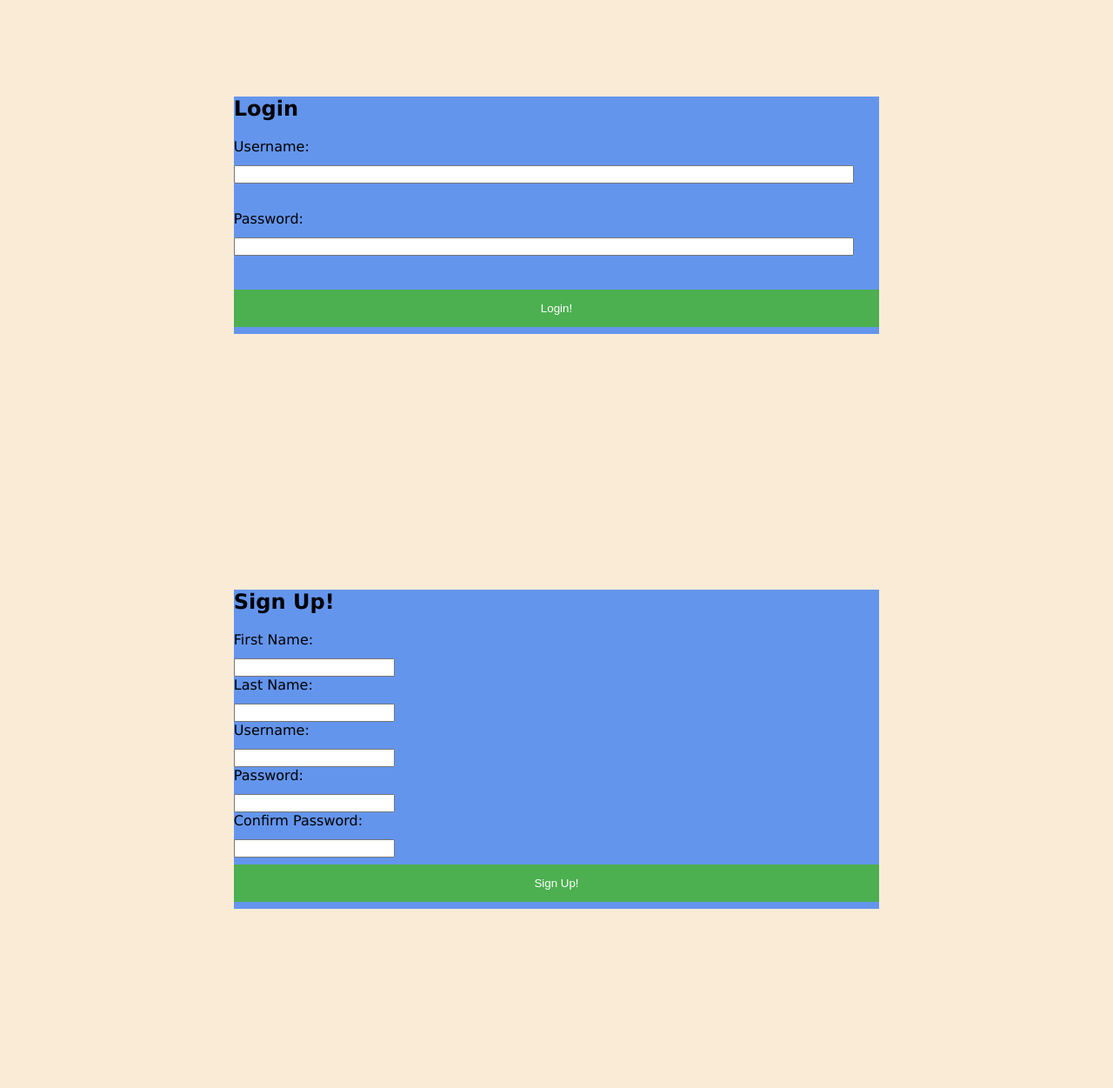
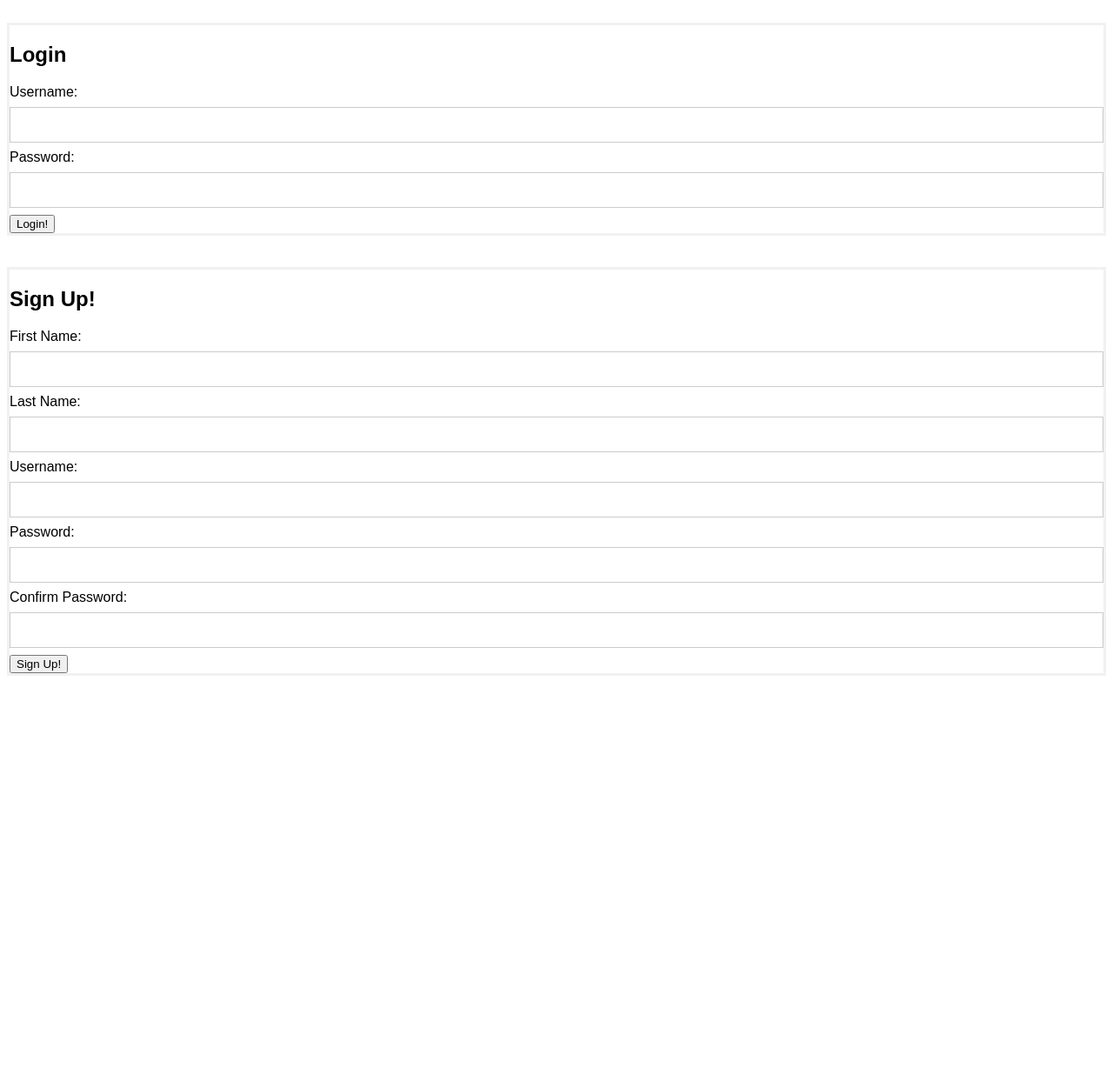
Before and after one commit to Webb-Avery/nodeProject, a web app: file public/login.html in a window 1280 px wide. Shown: the whole page at 87% size. After the commit the page ends 777 px from the top, so only its background shows below. Run offline with its HTML, style and script files only (its server is not run), Linux system fonts and the light colour scheme.

Commit message:
adding new login

```diff
--- a/public/login.html
+++ b/public/login.html
@@ -11,25 +11,25 @@
     <body>
 <br>
 
-        <form method="post" class="modal" action="/login">
-            <div class="modal-content">
+        <form method="post" action="/login">
+            <div>
 
              <h2>Login</h2>
 
             <label> Username: </label>
-            <input class="input" type="text" id="username" name="username"></input>
+            <input type="text" id="username" name="username"></input>
             <br />
 
             <label> Password: </label>
-            <input class="input" type="text" id="password" name="password"></input>
+            <input type="text" id="password" name="password"></input>
             <br />
 
             <input class="submit" type="submit" value="Login!">
         </div>
         </form>
 <br /> <br>
-        <form method="post" class="modal"action="/addUser">
-            <div class="modal-content">
+        <form method="post" action="/addUser">
+            <div>
             <h2> Sign Up! </h2>
 
             <label> First Name: </label>
--- a/public/main.css
+++ b/public/main.css
@@ -1,42 +1,62 @@
-body {
-	background: antiquewhite;
-	margin: 15px;
-	padding: .5%;
-	border-radius: 13px;
+
+body {font-family: Arial, Helvetica, sans-serif;}
+form {border: 3px solid #f1f1f1;}
+
+input[type=text], input[type=password] {
+    width: 100%;
+    padding: 12px 20px;
+    margin: 8px 0;
+    display: inline-block;
+    border: 1px solid #ccc;
+    box-sizing: border-box;
 }
 
-
-/* The Modal (background) */
-.modal {
-	font-family: Verdana;
-    position: inherit;
-    width: 100%; /* Full width */
-    height: 100%; /* Full height */
-    overflow: auto; /* Enable scroll if needed */
-    padding-top: 10px;
+button {
+    background-color: #4CAF50;
+    color: white;
+    padding: 14px 20px;
+    margin: 8px 0;
+    border: none;
+    cursor: pointer;
+    width: 100%;
 }
 
-
-/* Modal Content/Box */
-.modal-content {
-    background-color:cornflowerblue;
-    margin: 5% auto 15% auto; /* 5% from the top, 15% from the bottom and centered */
-    width: 60%; /* Could be more or less, depending on screen size */
-
+button:hover {
+    opacity: 0.8;
 }
 
-.submit {
-  background-color: #4CAF50;
-  color: white;
-  padding: 14px 20px;
-  margin: 8px 0;
-  border: none;
-  width: 100%;
+.cancelbtn {
+    width: auto;
+    padding: 10px 18px;
+    background-color: #f44336;
 }
 
-label, .input {
-	display:block;
-	margin-bottom:12px;
-  width:95%;
+.imgcontainer {
+    text-align: center;
+    margin: 14px 0 12px 0;
+}
 
+img.avatar {
+    width: 40%;
+    border-radius: 50%;
 }
+
+.container {
+    padding: 16px;
+}
+
+span.psw {
+    float: right;
+    padding-top: 16px;
+}
+
+/* Change styles for span and cancel button on extra small screens */
+@media screen and (max-width: 300px) {
+    span.psw {
+        display: block;
+        float: none;
+    }
+    .cancelbtn {
+        width: 100%;
+    }
+}
```
